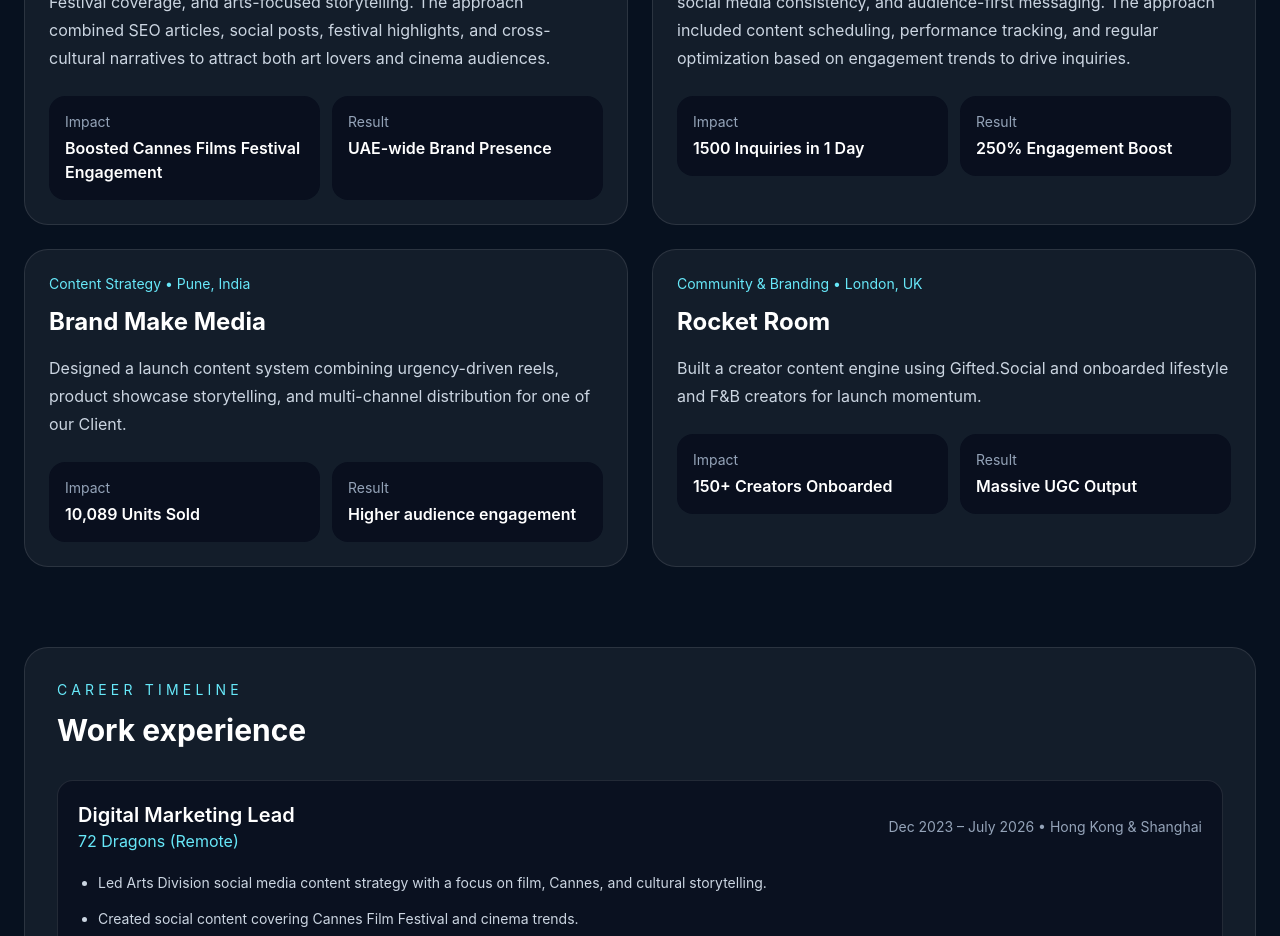
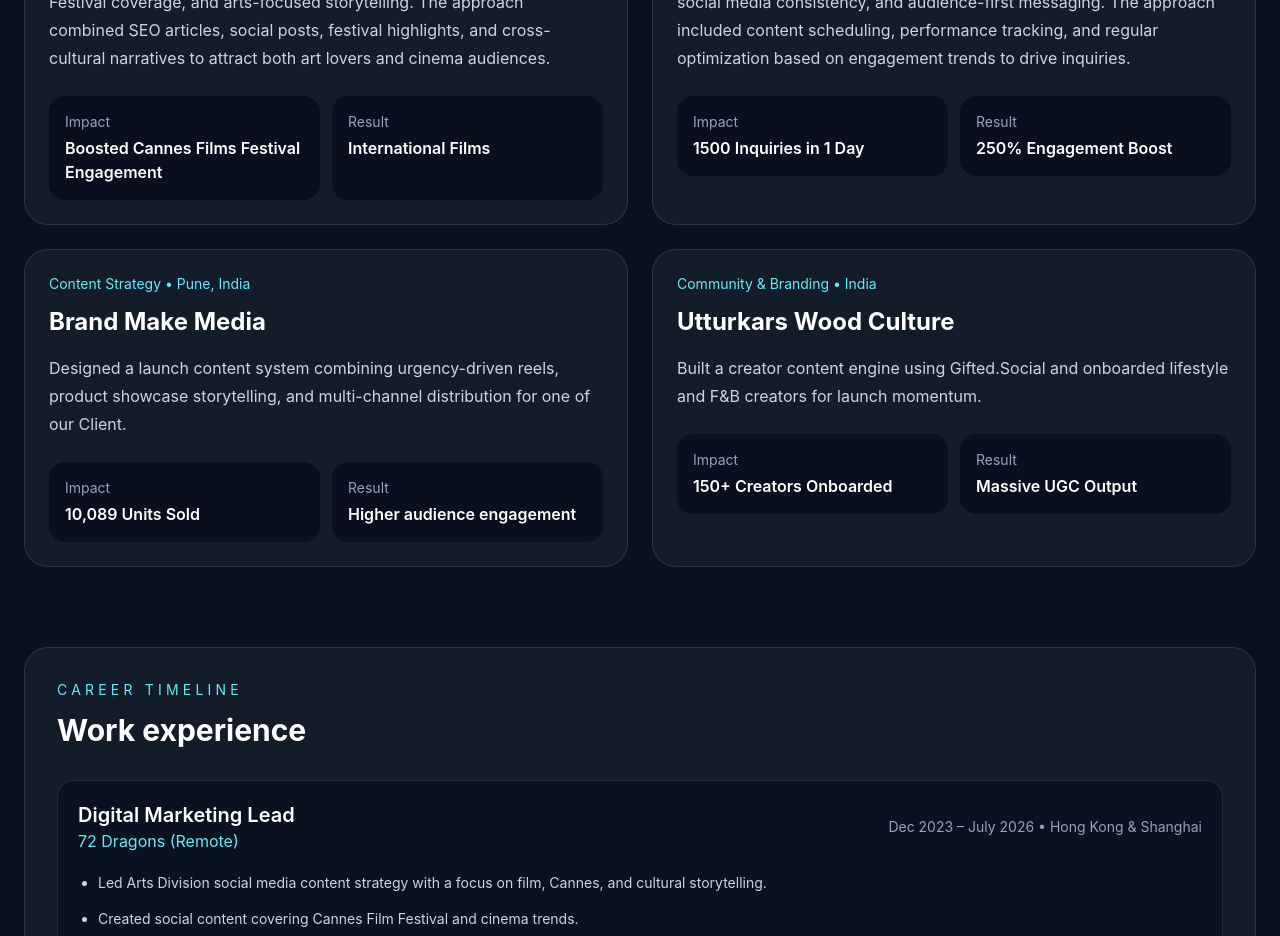
Before and after one commit to Sid7172/Shahista-Portfolio, a Next.js app: page / in a window 1280 px wide. Shown: the part 1880-2816 px from the top of the page. Built offline with nearby package versions, Linux system fonts and the light colour scheme.

Commit message:
update portfolio

```diff
--- a/app/page.js
+++ b/app/page.js
@@ -37,7 +37,7 @@
     title: '72 Dragons',
     desc: 'I developed a content strategy centered on film history, Cannes Film Festival coverage, and arts-focused storytelling. The approach combined SEO articles, social posts, festival highlights, and cross-cultural narratives to attract both art lovers and cinema audiences.',
     metric1: 'Boosted Cannes Films Festival Engagement',
-    metric2: 'UAE-wide Brand Presence',
+    metric2: 'International Films',
   },
   {
     tag: 'Content Strategy  • Maharashtra, India',
@@ -54,8 +54,8 @@
     metric2: 'Higher audience engagement',
   },
   {
-    tag: 'Community & Branding • London, UK',
-    title: 'Rocket Room',
+    tag: 'Community & Branding • India',
+    title: 'Utturkars Wood Culture',
     desc: 'Built a creator content engine using Gifted.Social and onboarded lifestyle and F&B creators for launch momentum.',
     metric1: '150+ Creators Onboarded',
     metric2: 'Massive UGC Output',
```
